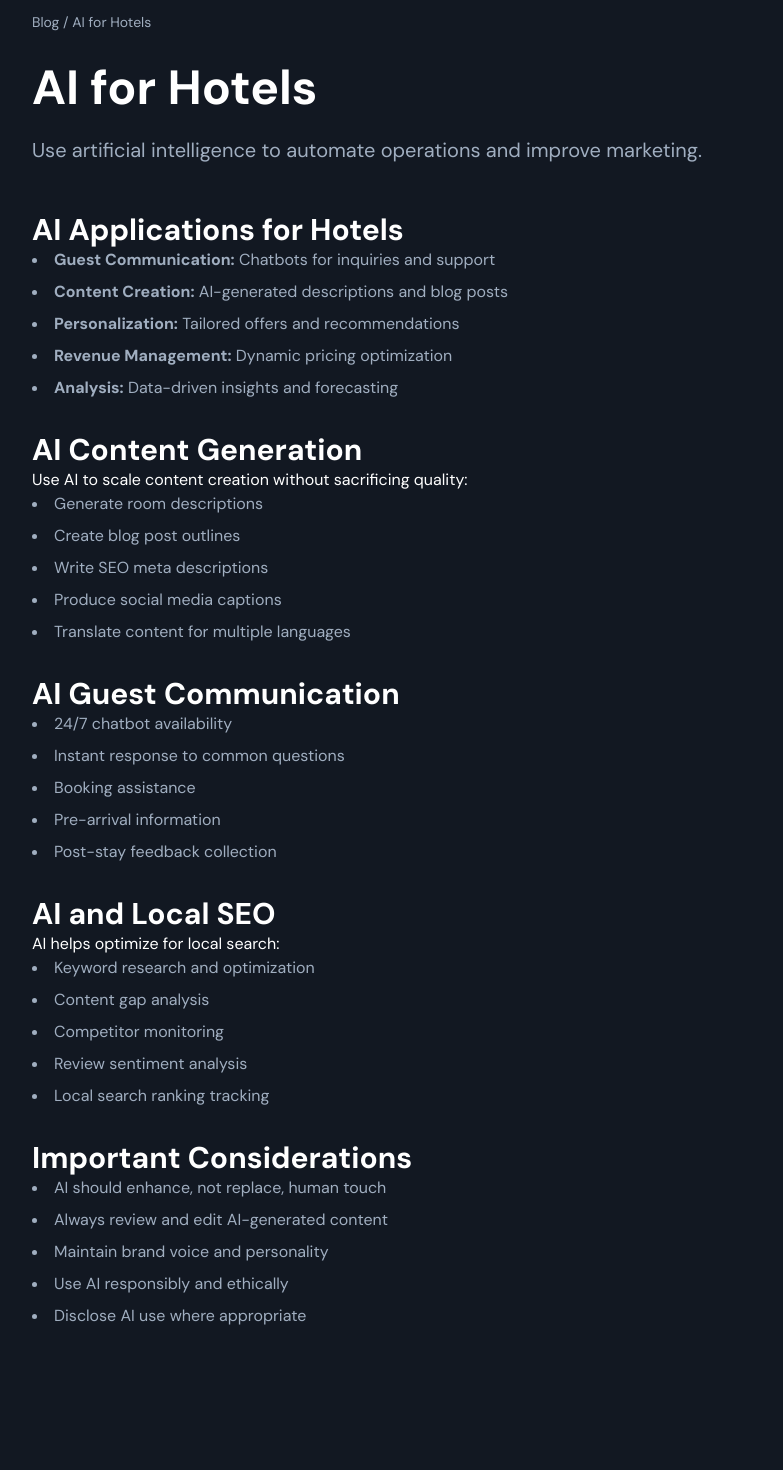
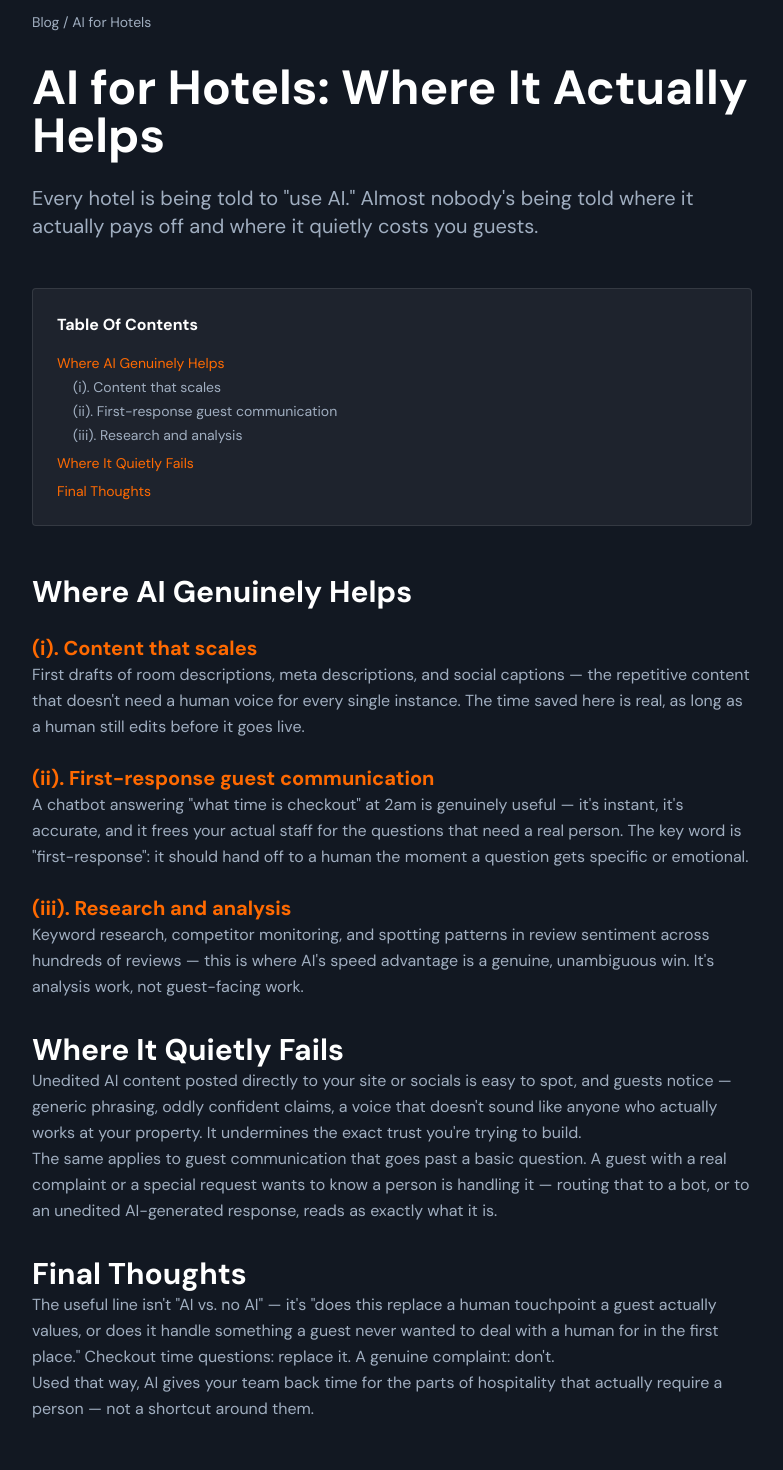
Before and after one commit to JoMogere/v0-local-experience-consulting, a Next.js app: page /blog/ai-for-hotels in a window 1280 px wide. Shown: the part 180-1650 px from the top of the page, without its empty margins (248-1031 px from the left). Before the commit the page ends 1508 px from the top, so only its background shows below. Built offline with nearby package versions, Linux system fonts and the light colour scheme.

Commit message:
Rewrite all blog category pages in consistent voice: TOC, roman-numeral breakdowns, concrete examples, internal links

```diff
--- a/app/blog/ai-for-hotels/page.tsx
+++ b/app/blog/ai-for-hotels/page.tsx
@@ -1,8 +1,9 @@
 import { Metadata } from 'next'
+import Link from 'next/link'
 
 export const metadata: Metadata = {
-  title: 'AI for Hotels | BookedUp Africa',
-  description: 'Leverage AI to automate operations, improve marketing, and deliver better guest experiences.',
+  title: 'AI for Hotels: Where It Actually Helps (and Where It Doesn\'t) | BookedUp Africa',
+  description: 'A practical look at where AI genuinely helps hotel marketing and operations, and where it quietly makes guest experience worse.',
   keywords: 'AI hotels, chatGPT hotels, AI marketing, hotel automation',
 }
 
@@ -10,69 +11,89 @@ export default function AIPillar() {
   return (
     <article className="min-h-screen bg-navy-deep text-white pt-24">
       <div className="max-w-3xl mx-auto px-4 md:px-6">
-        <div className="text-sm text-text-gray mb-8"><a href="/blog" className="hover:text-orange-500">Blog</a> / AI for Hotels</div>
+        <div className="text-sm text-text-gray mb-8"><Link href="/blog" className="hover:text-orange-500">Blog</Link> / AI for Hotels</div>
         <header className="mb-12">
-          <h1 className="text-4xl md:text-5xl font-bold mb-6">AI for Hotels</h1>
-          <p className="text-xl text-text-gray mb-6">Use artificial intelligence to automate operations and improve marketing.</p>
+          <h1 className="text-4xl md:text-5xl font-bold mb-6">AI for Hotels: Where It Actually Helps</h1>
+          <p className="text-xl text-text-gray mb-6">
+            Every hotel is being told to "use AI." Almost nobody's being told where it actually pays off and where it quietly costs you guests.
+          </p>
         </header>
 
-        <section className="prose prose-invert max-w-none space-y-8">
-          <div>
-            <h2 className="text-3xl font-bold">AI Applications for Hotels</h2>
-            <ul className="list-disc list-inside space-y-2 text-text-gray">
-              <li><strong>Guest Communication:</strong> Chatbots for inquiries and support</li>
-              <li><strong>Content Creation:</strong> AI-generated descriptions and blog posts</li>
-              <li><strong>Personalization:</strong> Tailored offers and recommendations</li>
-              <li><strong>Revenue Management:</strong> Dynamic pricing optimization</li>
-              <li><strong>Analysis:</strong> Data-driven insights and forecasting</li>
-            </ul>
+        <nav className="bg-white/5 border border-white/10 rounded-lg p-6 mb-12">
+          <h2 className="font-bold mb-4">Table Of Contents</h2>
+          <ul className="space-y-2 text-sm text-text-gray">
+            <li>
+              <Link href="#where-it-helps" className="text-orange-500 hover:text-orange-400">Where AI Genuinely Helps</Link>
+              <ul className="ml-4 mt-1 space-y-1">
+                <li>(i). Content that scales</li>
+                <li>(ii). First-response guest communication</li>
+                <li>(iii). Research and analysis</li>
+              </ul>
+            </li>
+            <li><Link href="#where-it-fails" className="text-orange-500 hover:text-orange-400">Where It Quietly Fails</Link></li>
+            <li><Link href="#final-thoughts" className="text-orange-500 hover:text-orange-400">Final Thoughts</Link></li>
+          </ul>
+        </nav>
+
+        <section className="prose prose-invert max-w-none space-y-8 text-text-gray leading-relaxed">
+          <div id="where-it-helps">
+            <h2 className="text-3xl font-bold text-white">Where AI Genuinely Helps</h2>
+
+            <h3 className="text-xl font-bold text-orange-500 mt-6">(i). Content that scales</h3>
+            <p>
+              First drafts of room descriptions, meta descriptions, and social captions — the repetitive content that doesn't need a human voice for every single instance. The time saved here is real, as long as a human still edits before it goes live.
+            </p>
+
+            <h3 className="text-xl font-bold text-orange-500 mt-6">(ii). First-response guest communication</h3>
+            <p>
+              A chatbot answering "what time is checkout" at 2am is genuinely useful — it's instant, it's accurate, and it frees your actual staff for the questions that need a real person. The key word is "first-response": it should hand off to a human the moment a question gets specific or emotional.
+            </p>
+
+            <h3 className="text-xl font-bold text-orange-500 mt-6">(iii). Research and analysis</h3>
+            <p>
+              Keyword research, competitor monitoring, and spotting patterns in review sentiment across hundreds of reviews — this is where AI's speed advantage is a genuine, unambiguous win. It's analysis work, not guest-facing work.
+            </p>
           </div>
 
-          <div>
-            <h2 className="text-3xl font-bold">AI Content Generation</h2>
-            <p>Use AI to scale content creation without sacrificing quality:</p>
-            <ul className="list-disc list-inside space-y-2 text-text-gray">
-              <li>Generate room descriptions</li>
-              <li>Create blog post outlines</li>
-              <li>Write SEO meta descriptions</li>
-              <li>Produce social media captions</li>
-              <li>Translate content for multiple languages</li>
-            </ul>
+          <div id="where-it-fails">
+            <h2 className="text-3xl font-bold text-white">Where It Quietly Fails</h2>
+            <p>
+              Unedited AI content posted directly to your site or socials is easy to spot, and guests notice — generic phrasing, oddly confident claims, a voice that doesn't sound like anyone who actually works at your property. It undermines the exact trust you're trying to build.
+            </p>
+            <p>
+              The same applies to guest communication that goes past a basic question. A guest with a real complaint or a special request wants to know a person is handling it — routing that to a bot, or to an unedited AI-generated response, reads as exactly what it is.
+            </p>
           </div>
 
-          <div>
-            <h2 className="text-3xl font-bold">AI Guest Communication</h2>
-            <ul className="list-disc list-inside space-y-2 text-text-gray">
-              <li>24/7 chatbot availability</li>
-              <li>Instant response to common questions</li>
-              <li>Booking assistance</li>
-              <li>Pre-arrival information</li>
-              <li>Post-stay feedback collection</li>
-            </ul>
+          <div id="final-thoughts">
+            <h2 className="text-3xl font-bold text-white">Final Thoughts</h2>
+            <p>
+              The useful line isn't "AI vs. no AI" — it's "does this replace a human touchpoint a guest actually values, or does it handle something a guest never wanted to deal with a human for in the first place." Checkout time questions: replace it. A genuine complaint: don't.
+            </p>
+            <p>
+              Used that way, AI gives your team back time for the parts of hospitality that actually require a person — not a shortcut around them.
+            </p>
           </div>
+        </section>
 
-          <div>
-            <h2 className="text-3xl font-bold">AI and Local SEO</h2>
-            <p>AI helps optimize for local search:</p>
-            <ul className="list-disc list-inside space-y-2 text-text-gray">
-              <li>Keyword research and optimization</li>
-              <li>Content gap analysis</li>
-              <li>Competitor monitoring</li>
-              <li>Review sentiment analysis</li>
-              <li>Local search ranking tracking</li>
-            </ul>
+        <section className="mt-16 pt-8 border-t border-white/10">
+          <h2 className="text-2xl font-bold mb-6">Related Reading</h2>
+          <div className="grid md:grid-cols-2 gap-4">
+            <Link href="/blog/content-marketing-hotels" className="p-4 bg-white/5 border border-white/10 rounded hover:bg-white/10 transition-colors block">
+              <h3 className="font-semibold text-orange-500">Content Marketing for Hotels</h3>
+            </Link>
+            <Link href="/pillar/local-seo-hotels" className="p-4 bg-white/5 border border-white/10 rounded hover:bg-white/10 transition-colors block">
+              <h3 className="font-semibold text-orange-500">Local SEO: In-Depth Guide</h3>
+            </Link>
           </div>
+        </section>
 
-          <div>
-            <h2 className="text-3xl font-bold">Important Considerations</h2>
-            <ul className="list-disc list-inside space-y-2 text-text-gray">
-              <li>AI should enhance, not replace, human touch</li>
-              <li>Always review and edit AI-generated content</li>
-              <li>Maintain brand voice and personality</li>
-              <li>Use AI responsibly and ethically</li>
-              <li>Disclose AI use where appropriate</li>
-            </ul>
-          </div>
+        <section className="mt-16 p-8 bg-gradient-to-r from-orange-500/10 to-orange-500/5 border border-orange-500/30 rounded-lg text-center">
+          <h2 className="text-2xl font-bold mb-4">Not Sure Where to Start?</h2>
+          <p className="text-text-gray mb-6">We'll help you figure out where automation actually helps your property, and where it doesn't.</p>
+          <Link href="/contact" className="inline-block px-8 py-3 bg-orange-500 hover:bg-orange-600 text-white font-bold rounded-sm transition-colors">
+            Get Your Free Audit
+          </Link>
         </section>
       </div>
     </article>
```
